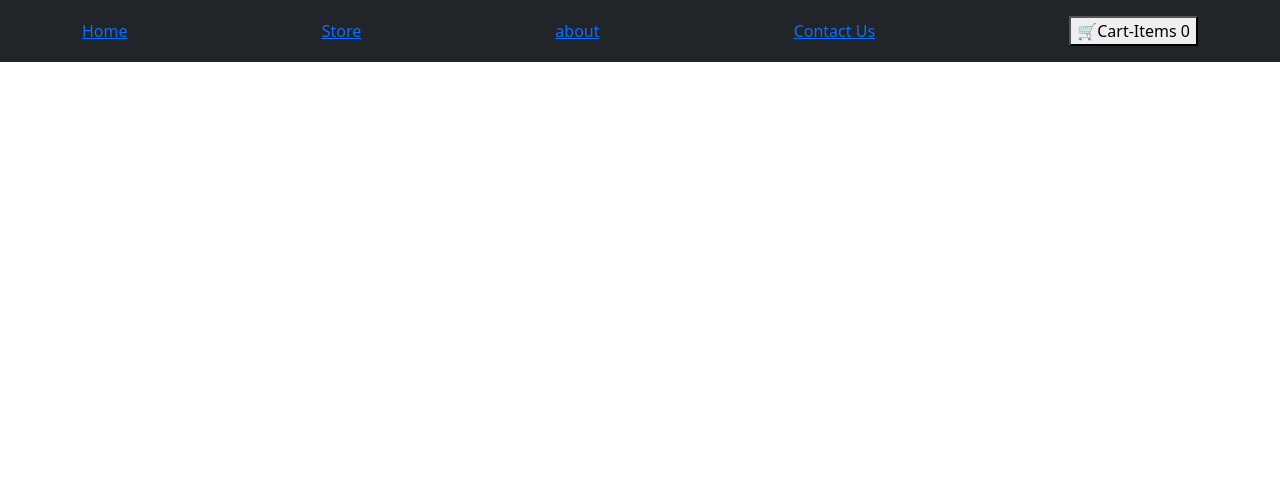
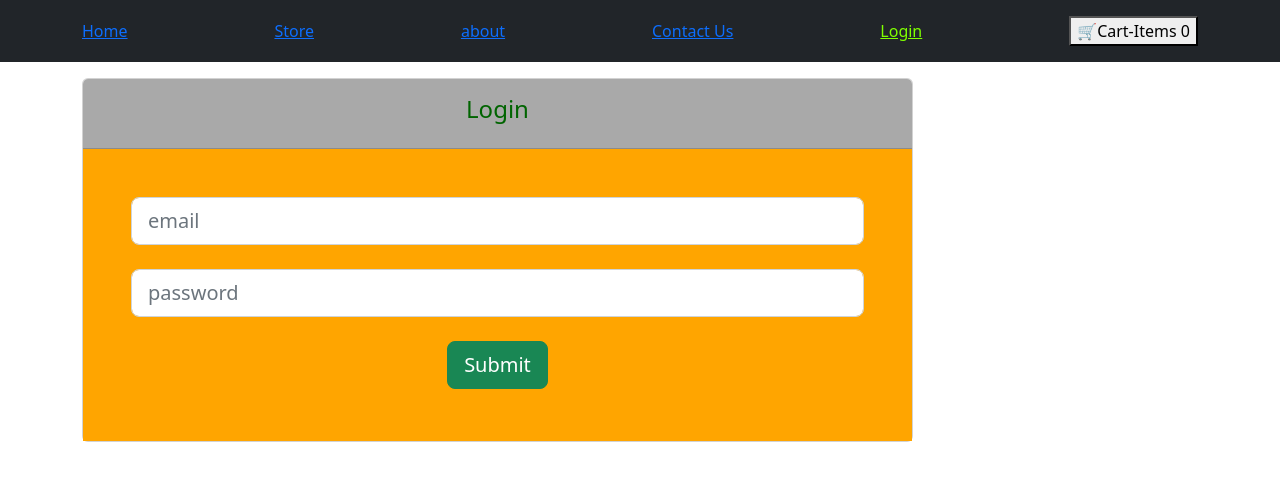
Before and after one commit to Iqbal-Farooq/Ecommerce-project, a React (Create React App) app: page /LoginPages/Login in a window 1280 px wide. Shown: the top 480 px of the page. Built offline with nearby package versions, Linux system fonts and the light colour scheme.

Commit message:
ADding login Form to ecommerce Websit

```diff
--- a/src/App.css
+++ b/src/App.css
@@ -2,6 +2,3 @@
 .active{
     color:chartreuse
 }
-.h{
-    color:darkorchid
-}
--- a/src/App.js
+++ b/src/App.js
@@ -1,6 +1,6 @@
 import {Container, Navbar} from 'react-bootstrap';
 import "./App.css"
-import { NavLink, Route,Switch } from 'react-router-dom';
+import { NavLink, Route,Switch,} from 'react-router-dom';
 import ProductDetails from './Sharp/ProductDetails';
 import Products from './Sharp/Products';
 import CartBtn from './Cart/CartBtn';
@@ -10,6 +10,7 @@ import CartProvider from './Store/CartProvider';
 import AboutComp from './About/AboutComp';
  import Home from './Home/Home';
  import Contact from './Contact_us/Contact';
+ import Login from './LoginPages/Login';
 
 
 function App() {
@@ -28,6 +29,7 @@ function App() {
          <NavLink to="/Sharp/products">Store </NavLink>
           <NavLink to="/About/aboutcomp">about </NavLink>
              <NavLink to="/Contact_us/Contact" >Contact Us </NavLink>
+             <NavLink to="/LoginPages/Login">Login</NavLink>
 
 
 
@@ -50,6 +52,8 @@ function App() {
 
     <Route path='/Contact_us/Contact'><Contact /></Route>
     <Route path='/Sharp/products/:productId' ><ProductDetails /></Route>
+    <Route path='/LoginPages/Login'><Login /></Route>
+
 
     </Switch>
       </CartProvider>
@@ -61,33 +65,3 @@ function App() {
 }
 
 export default App;
-
-// a yes or no reply from the server not good enough because its   easy to fake ;
-
-// a  server side sessions is a way of handling authentication  once a server grants us a accesses the server genarets & saves some uniqe identifire for every user/visiter;
-
-//  the problem with server side sessions is that if our frond end and backend  are residing on different servers then the server should be stateless
-
-
-
-// authentication token means sending some crdentials to server and then server validets these credentials (matches these credentials with what stored in datadase);
-
-// authentication token is basically based on encryption and decryption if the credentials matches then the server will grenerate some key using some hashing algorithms and this key is only known to the server
-
-// and then the token will be created based on this key and this token will be sent to client and the client can use this token for future requests & protect resources on the server
-
-
-
-
-
-// authentication token is better than server side sessions because it only verifies the token ( which is  comming from  client ) if that server had created it then
-
-//  it will give access the client to its resources
-
-
-
-
-
-//  the benefit of using ref  is generally we keep track of inputFields ;
-
-//  the use of header-Type: Application/json is that  the Auth-rest  Api should know that json data is comming;
--- /dev/null
+++ b/src/LoginPages/Login.js
@@ -0,0 +1,95 @@
+import {Col,Row,Container,Form,Button,Card} from 'react-bootstrap';
+import { useState } from 'react';
+import { useHistory } from 'react-router-dom';
+import { LoginContext } from './LoginContext';
+import { useContext } from 'react';
+
+const Login=()=>{
+    const ctx=useContext(LoginContext);
+    const history=useHistory();
+    const [email,SetEmail]=useState();
+    const [password,SetPassword]=useState();
+
+
+
+    const updateEmail=(e)=>{
+        SetEmail(e.target.value)
+
+    }
+    const updatePassword=(e)=>{
+        SetPassword(e.target.value);
+
+    }
+
+    const submit=(event)=>{
+
+        event.preventDefault();
+
+        fetch('https://identitytoolkit.googleapis.com/v1/accounts:signInWithPassword?key=AIzaSyAT6MOmuq5af4gV6VfEEcWJmbcOBU43dfM',{
+            method:"POST",
+            body:JSON.stringify({
+                email:email,
+                password:password,
+                returnSecureToken:true,
+            }),
+            headers:{
+          'Content-Type':'application/json'
+        }
+        }).then(res=>{
+
+        if(res.ok){
+             history.replace('/Sharp/products')
+
+          return res.json()
+
+}
+        else{
+
+          return res.json().then(data=>{
+           alert(data.error.message)
+          })
+        }
+      }).then((data)=>{
+
+        console.log(data.idToken)
+        ctx.login(data.idToken)
+
+
+
+      }).catch((err)=>console.log('Error',err.message))
+    }
+
+    return (
+        <Container className="mt-3" >
+        <Row>
+            <Col md={9}>
+                <Card>
+                    <Card.Header className="p-3" style={{backgroundColor:"darkGrey",textAlign:"center",color:"DarkGreen"}}>
+                    <h4 >Login</h4>
+                    </Card.Header>
+
+                    <Card.Body className="p-5" style={{backgroundColor:"orange"}}>
+                    <Form>
+
+                         <Form.Group className="mb-4">
+                            <Form.Control size="lg" type="email" placeholder="email" name="email" onChange={updateEmail}></Form.Control>
+                        </Form.Group>
+                         <Form.Group className="mb-4">
+                            <Form.Control size="lg" type="password" placeholder="password" name="password" onChange={updatePassword}></Form.Control>
+                        </Form.Group>
+                        <Form.Group className="mb-1">
+                        <Container  style={{textAlign:"center"}}>
+                         <Button size='lg' variant="success"  type="submit" onClick={submit}>Submit</Button>
+                          </Container>
+
+                        </Form.Group>
+                    </Form></Card.Body>
+                </Card>
+            </Col>
+
+        </Row>
+    </Container>
+    )
+
+}
+export default Login;
--- /dev/null
+++ b/src/LoginPages/LoginContext.js
@@ -0,0 +1,47 @@
+import React from "react"
+import { useState } from "react";
+
+
+export const LoginContext=React.createContext({
+     token :'',
+    isLoggedIn:false,
+    login:(token)=>{},
+    logout:()=>{}
+})
+
+
+const AuthProvider=(props)=>{
+ const InitialToken=localStorage.getItem('token');
+    const[TokenState,SetTokenState]=useState(InitialToken);
+
+    const userIsLogedIn=!!TokenState;
+
+
+
+    const  loginHandler=(token)=>{
+        localStorage.setItem('token',token);
+         SetTokenState(token);
+
+    }
+
+    const logOutHandler=()=>{
+        localStorage.removeItem('token');
+        SetTokenState(null);
+
+    }
+    const auth={
+
+        token:TokenState,
+        isLoggedIn:userIsLogedIn,
+        login :loginHandler,
+        logout:logOutHandler,
+    }
+
+
+    return (<LoginContext.Provider value={auth}>{props.children}
+
+                 </LoginContext.Provider>)
+
+}
+
+export default AuthProvider;
--- a/src/Sharp/ProductDetails.css
+++ b/src/Sharp/ProductDetails.css
@@ -41,6 +41,7 @@
     letter-spacing: 2px;
 }
 .box .row span{
+    font-weight: bold;
     color:green;
     width: fit-content;
     margin-right: 5px;
@@ -52,6 +53,10 @@
 }
 .box .row p {
     color: green;
+    font-family:'Times New Roman', Times, serif;
+    font-weight:bold;
+    letter-spacing: 1px;
+    font-style: oblique;
 
 }
 .box .colors button {
--- a/src/Sharp/ProductDetails.js
+++ b/src/Sharp/ProductDetails.js
@@ -46,7 +46,7 @@ const ProductDetails=()=>{
         </div>
         <div className="offers">
         <h3>Available offers</h3>
-        <li>Bank Offer5% Cashback on Flipkart Axis Bank Card T&C</li>
+        <li>Bank Offer 5% Cashback on Flipkart Axis Bank Card T&C</li>
         <li>Bank Offer₹4000 Instant Discount on HDFC Bank Credit Card,Debit Card and Credit Card EMI TransactionsT&C</li>
         <li>Special PriceGet extra ₹5910 off (price inclusive of cashback/coupon)T&C</li>
         <li> No cost EMI ₹12,332/month. Standard EMI also available</li>
--- a/src/index.js
+++ b/src/index.js
@@ -3,14 +3,17 @@ import ReactDOM from 'react-dom/client';
 import "../node_modules/react-bootstrap/dist/react-bootstrap"
 import "../node_modules/bootstrap/dist/css/bootstrap.css"
 import { BrowserRouter } from 'react-router-dom';
+import AuthProvider from './LoginPages/LoginContext';
 
 import App from './App';
-import Appp from './DataFetch/Appp';
+
 
 
 const root = ReactDOM.createRoot(document.getElementById('root'));
 root.render(
+  <AuthProvider>
   <BrowserRouter>
    <App />
   </BrowserRouter>
+   </AuthProvider>
 );
```
